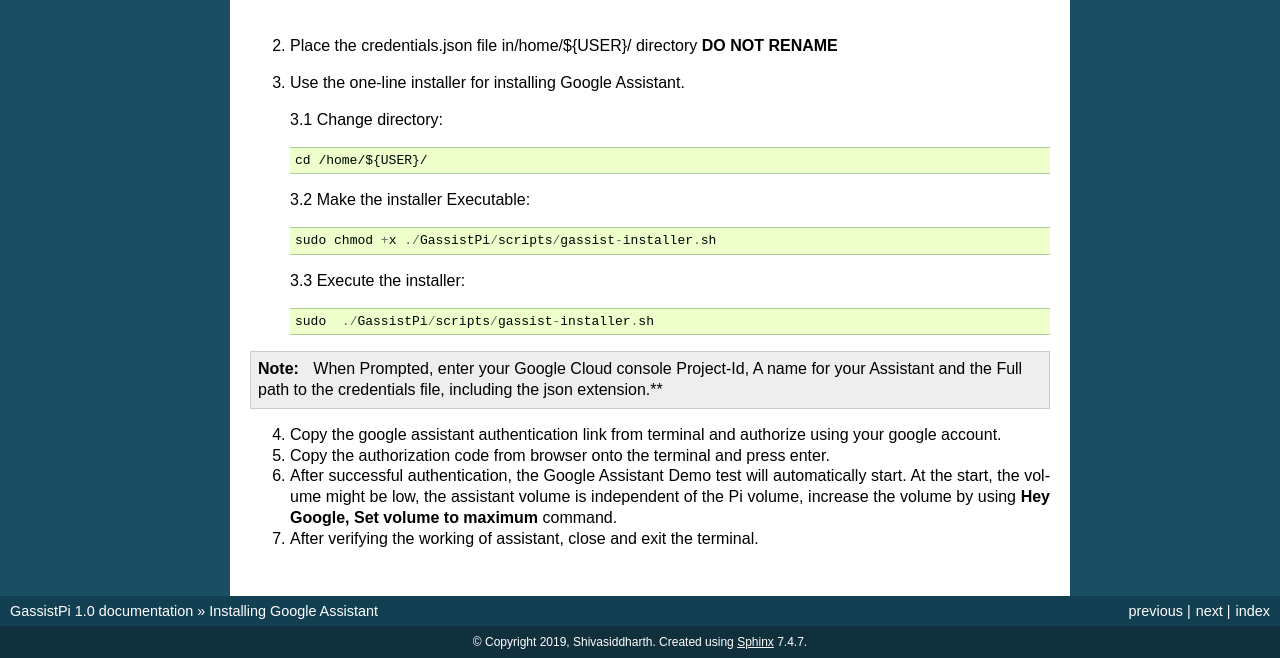
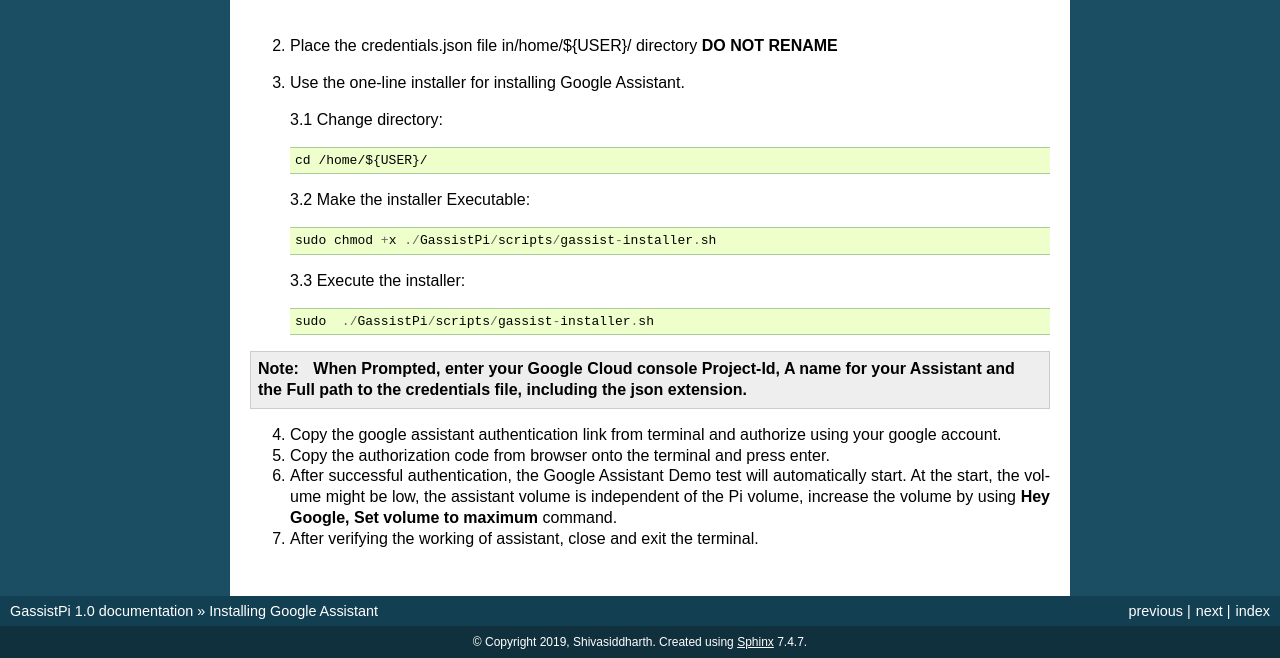
Before and after one commit to shivasiddharth/GassistPi-Documentation, a Sphinx documentation site: the page built from docs/install.rst, in a window 1280 px wide. Shown: the part 536-1194 px from the top of the page. Built offline with Sphinx 7.4.7, drawn with Linux system fonts in a browser that asks for light colours.

```diff
--- a/docs/install.rst
+++ b/docs/install.rst
@@ -35,7 +35,7 @@ Installing Google Assistant
 
           sudo  ./GassistPi/scripts/gassist-installer.sh
 
-.. note:: When Prompted, enter your Google Cloud console Project-Id, A name for your Assistant and the Full path to the credentials file, including the json extension.**
+.. note:: **When Prompted, enter your Google Cloud console Project-Id, A name for your Assistant and the Full path to the credentials file, including the json extension.**
 
 
 4. Copy the google assistant authentication link from terminal and authorize using your google account.
```
